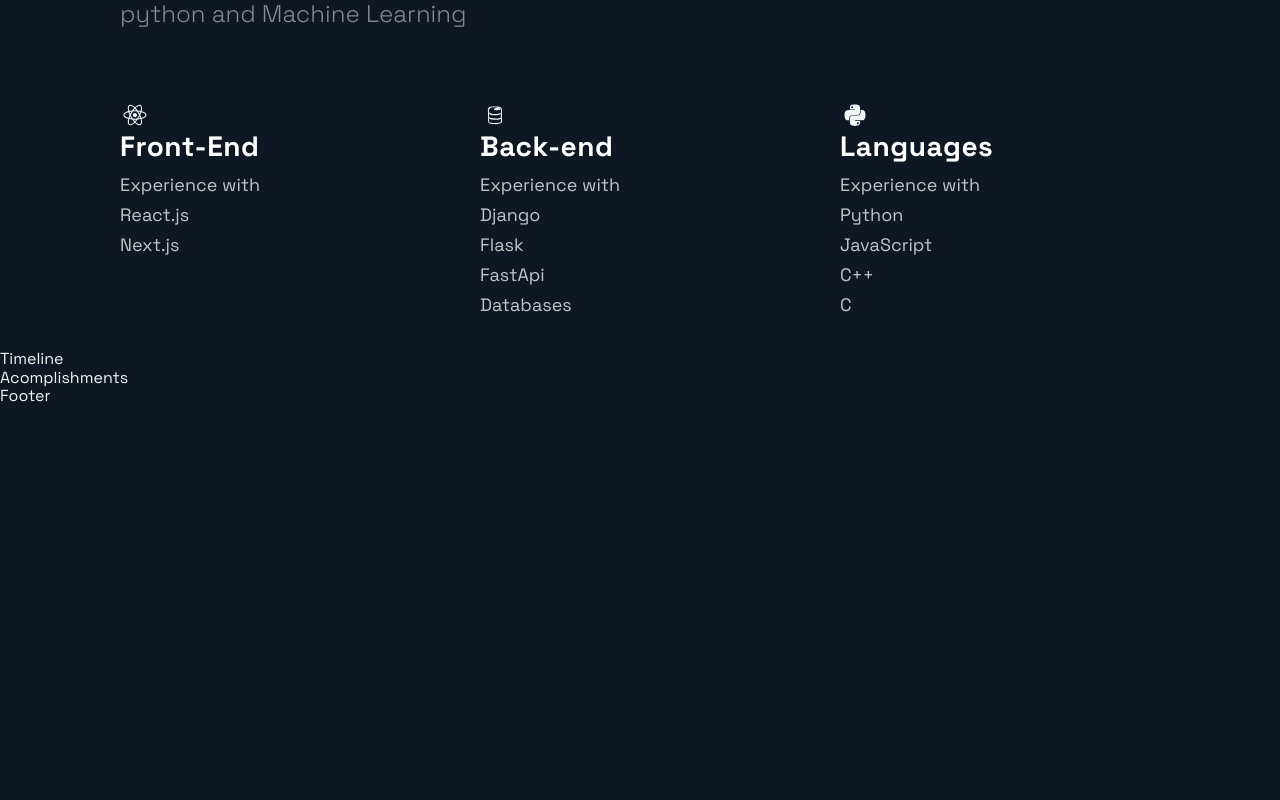
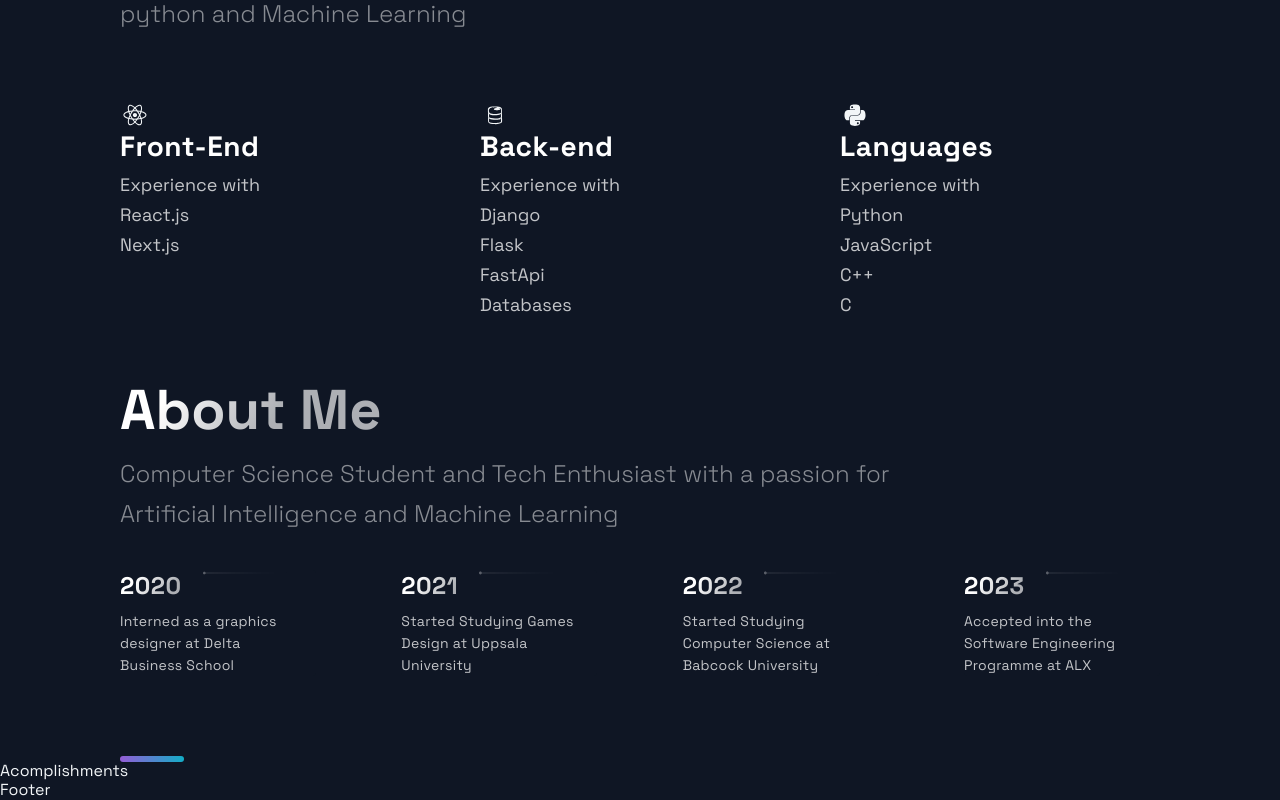
Before and after one commit to nekumartins/Portfolio, a Next.js app in the folder portfolio/portfolio/: page / in a window 1280 px wide. Shown: the part 2425-3225 px from the top of the page. Before the commit the page ends 2831 px from the top, so only its background shows below. Built offline with nearby package versions, Linux system fonts and the light colour scheme.

Commit message:
Added About Me

```diff
--- a/portfolio/portfolio/src/components/TimeLine/TimeLine.js
+++ b/portfolio/portfolio/src/components/TimeLine/TimeLine.js
@@ -7,45 +7,112 @@
 const TOTAL_CAROUSEL_COUNT = TimeLineData.length;
 
 const Timeline = () => {
-  // const [activeItem, setActiveItem] = useState(0);
-  // const carouselRef = useRef();
+  const [activeItem, setActiveItem] = useState(0);
+  const carouselRef = useRef();
 
-  // const scroll = (node, left) => {
-  //   return node.scrollTo({ left, behavior: 'smooth' });
-  // }
+   const scroll = (node, left) => {
+     return node.scrollTo({ left, behavior: 'smooth' });
+   }
 
-  // const handleClick = (e, i) => {
-  //   e.preventDefault();
+  const handleClick = (e, i) => {
+     e.preventDefault();
 
-  //   if (carouselRef.current) {
-  //     const scrollLeft = Math.floor(carouselRef.current.scrollWidth * 0.7 * (i / TimeLineData.length));
+     if (carouselRef.current) {
+       const scrollLeft = Math.floor(carouselRef.current.scrollWidth * 0.7 * (i / TimeLineData.length));
 
-  //     scroll(carouselRef.current, scrollLeft);
-  //   }
-  // }
+       scroll(carouselRef.current, scrollLeft);
+     }
+   }
 
-  // const handleScroll = () => {
-  //   if (carouselRef.current) {
-  //     const index = Math.round((carouselRef.current.scrollLeft / (carouselRef.current.scrollWidth * 0.7)) * TimeLineData.length);
+   const handleScroll = () => {
+     if (carouselRef.current) {
+       const index = Math.round((carouselRef.current.scrollLeft / (carouselRef.current.scrollWidth * 0.7)) * TimeLineData.length);
 
-  //     setActiveItem(index);
-  //   }
-  // }
+       setActiveItem(index);
+     }
+   }
 
-  // // snap back to beginning of scroll when window is resized
-  // // avoids a bug where content is covered up if coming from smaller screen
-  // useEffect(() => {
-  //   const handleResize = () => {
-  //     scroll(carouselRef.current, 0);
-  //   }
+   // snap back to beginning of scroll when window is resized
+   // avoids a bug where content is covered up if coming from smaller screen
+   useEffect(() => {
+     const handleResize = () => {
+       scroll(carouselRef.current, 0);
+     }
 
-  //   window.addEventListener('resize', handleResize);
-  // }, []);
+     window.addEventListener('resize', handleResize);
+   }, []);
 
   return (
-    <div>
-      Timeline
-    </div>
+    <Section id="about">
+      <SectionTitle> About Me</SectionTitle>
+      <SectionText>
+        Computer Science Student and Tech Enthusiast with a passion for Artificial Intelligence and Machine Learning <br />
+      </SectionText>
+      <CarouselContainer ref={carouselRef} onScroll={handleScroll}>
+        <>
+        {TimeLineData.map((item, index) => (
+          <CarouselMobileScrollNode key={index} final={index === TOTAL_CAROUSEL_COUNT -1}>
+            <CarouselItem
+            index={index}
+            id={`carousel__item-${index}`}
+            active={activeItem}
+            onClick={(e) => handleClick(e, index)}
+            >
+              <CarouselItemTitle>
+                {item.year}
+                <CarouselItemImg
+                    width="208"
+                    height="6"
+                    viewBox="0 0 208 6"
+                    fill="none"
+                    xmlns="http://www.w3.org/2000/svg">
+                    <path
+                      fill-rule="evenodd"
+                      clip-rule="evenodd"
+                      d="M2.5 5.5C3.88071 5.5 5 4.38071 5 3V3.5L208 3.50002V2.50002L5 2.5V3C5 1.61929 3.88071 0.5 2.5 0.5C1.11929 0.5 0 1.61929 0 3C0 4.38071 1.11929 5.5 2.5 5.5Z"
+                      fill="url(#paint0_linear)"
+                      fill-opacity="0.33"
+                    />
+                    <defs>
+                      <linearGradient
+                        id="paint0_linear"
+                        x1="-4.30412e-10"
+                        y1="0.5"
+                        x2="208"
+                        y2="0.500295"
+                        gradientUnits="userSpaceOnUse">
+                        <stop stop-color="white" />
+                        <stop
+                          offset="0.79478"
+                          stop-color="white"
+                          stop-opacity="0"
+                        />
+                      </linearGradient>
+                    </defs>
+                  </CarouselItemImg>
+              </CarouselItemTitle>
+              <CarouselItemText>{item.text} </CarouselItemText>
+            </CarouselItem>
+
+          </CarouselMobileScrollNode>
+        ))}
+        </>
+      </CarouselContainer>
+      <CarouselButtons>
+          {TimeLineData.map((item, index) =>(
+         <CarouselButton
+         key={index}
+         index={index}
+         active={activeItem }
+         onClick={(e) => handleClick(e, index)}
+         type="button"
+         >
+          <CarouselButtonDot active={activeItem}/>
+         </CarouselButton>
+          ))}
+      </CarouselButtons>
+      <SectionDivider />
+    </Section>
   );
 };
 
--- a/portfolio/portfolio/src/constants/constants.js
+++ b/portfolio/portfolio/src/constants/constants.js
@@ -37,9 +37,8 @@
 ];
 
 export const TimeLineData = [
-  { year: 2017, text: 'Started my journey', },
-  { year: 2018, text: 'Worked as a freelance developer', },
-  { year: 2019, text: 'Founded JavaScript Mastery', },
-  { year: 2020, text: 'Shared my projects with the world', },
-  { year: 2021, text: 'Started my own platform', },
+  { year: 2020, text: 'Interned as a graphics designer at Delta Business School', },
+  { year: 2021, text: 'Started Studying Games Design at Uppsala University', },
+  { year: 2022, text: 'Started Studying Computer Science at Babcock University', },
+  { year: 2023, text: 'Accepted into the Software Engineering Programme at ALX', },
 ];
```
